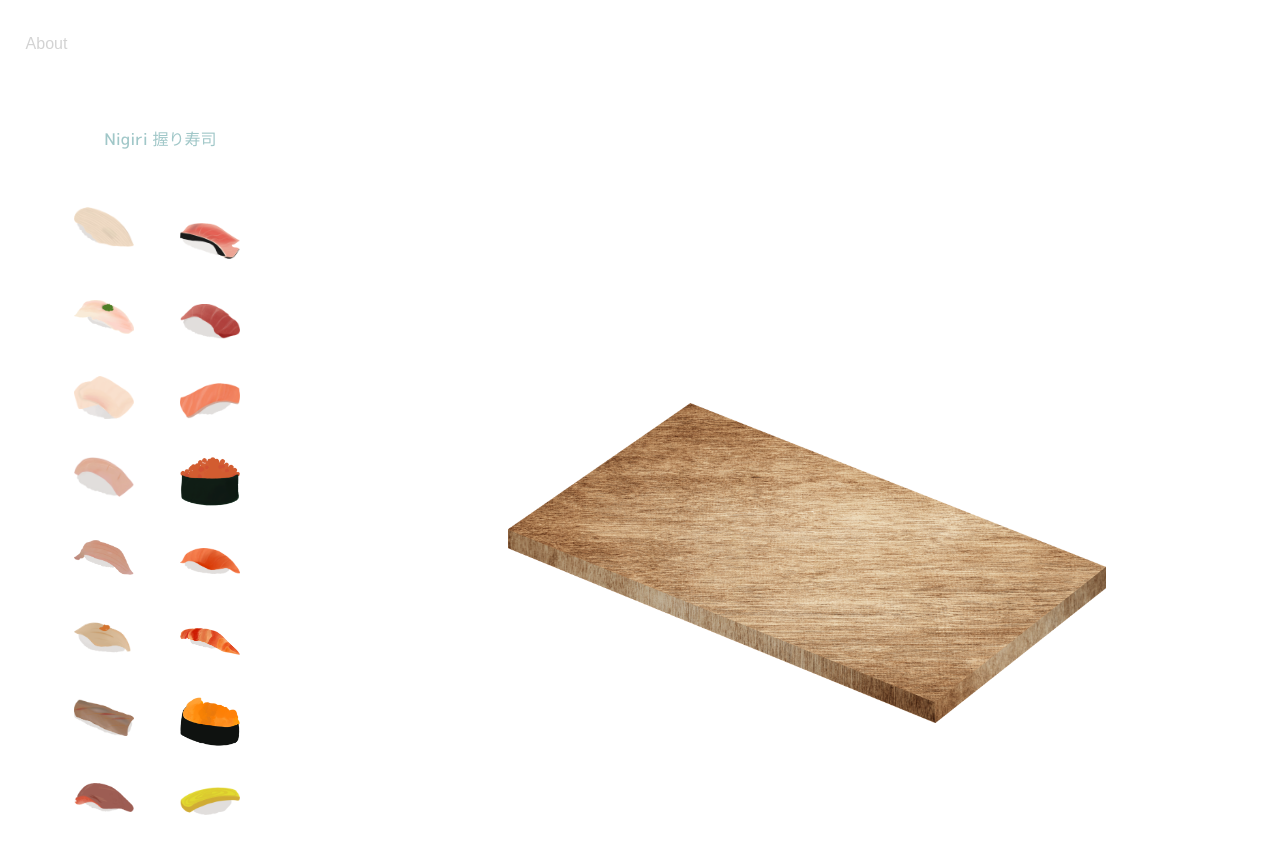
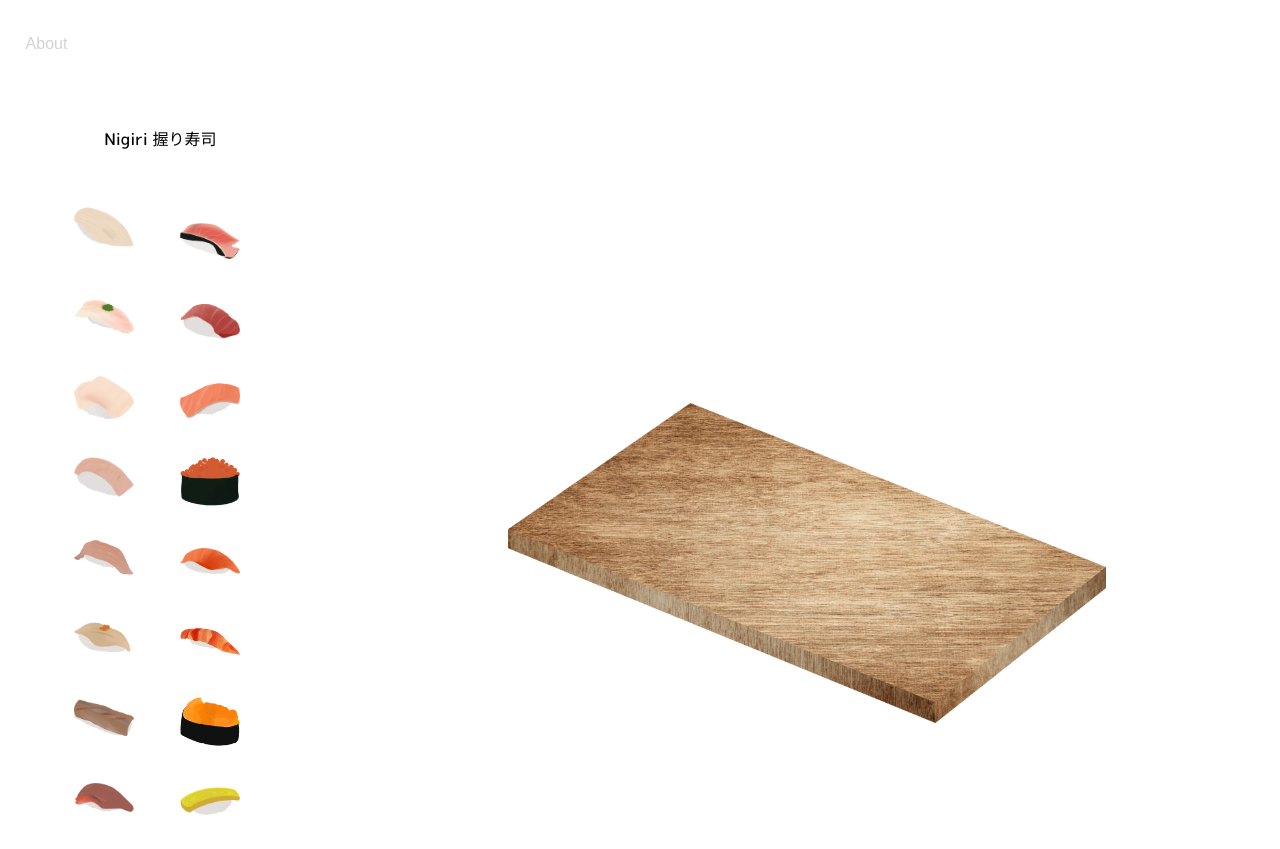
Before and after one commit to abitofgwen/Nigiri, a plain HTML site: page index.html in a window 1280 px wide. Drawn offline with nearby package versions, Linux system fonts and the light colour scheme.

Commit message:
Update style.css

```diff
--- a/css/style.css
+++ b/css/style.css
@@ -48,7 +48,7 @@ body .gif {
   -webkit-backface-visibility: hidden;
           backface-visibility: hidden;
   background: white;
-  color: #A0C7C8;
+  color: black;
   text-align: center;
   line-height: 105px;
   border-radius: 2px;
```
